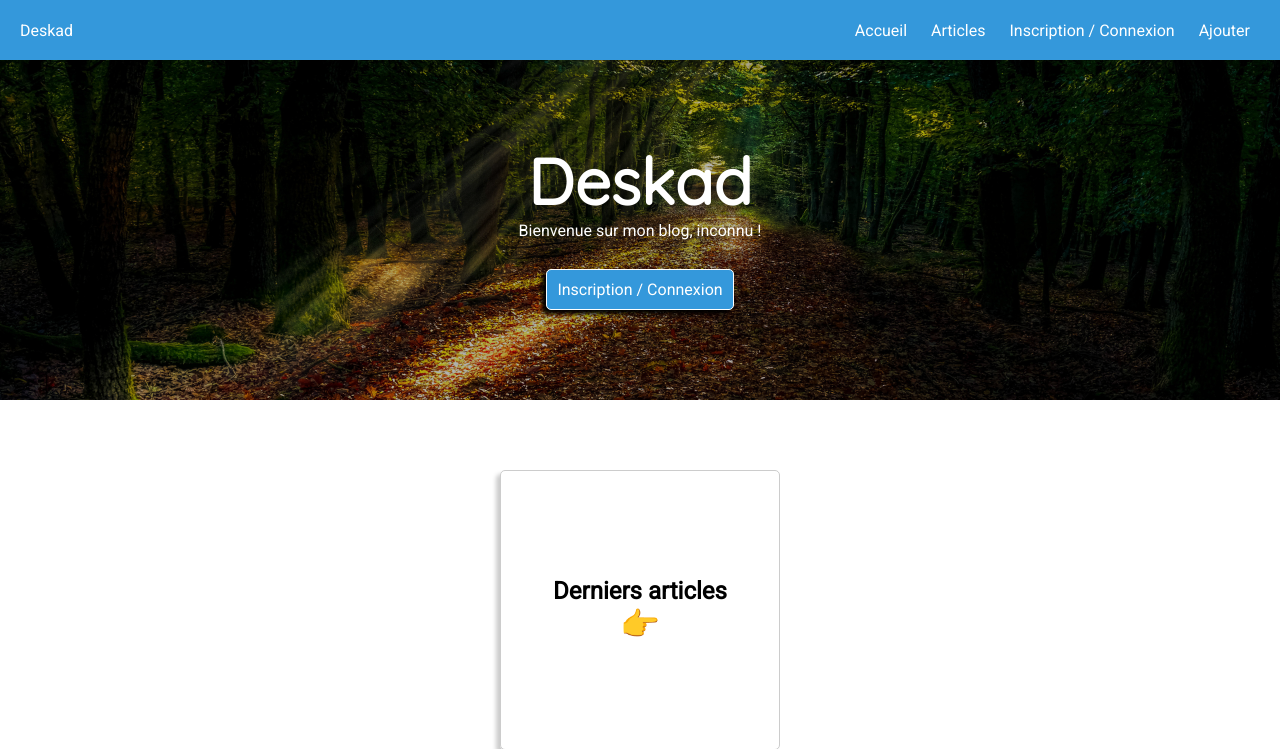
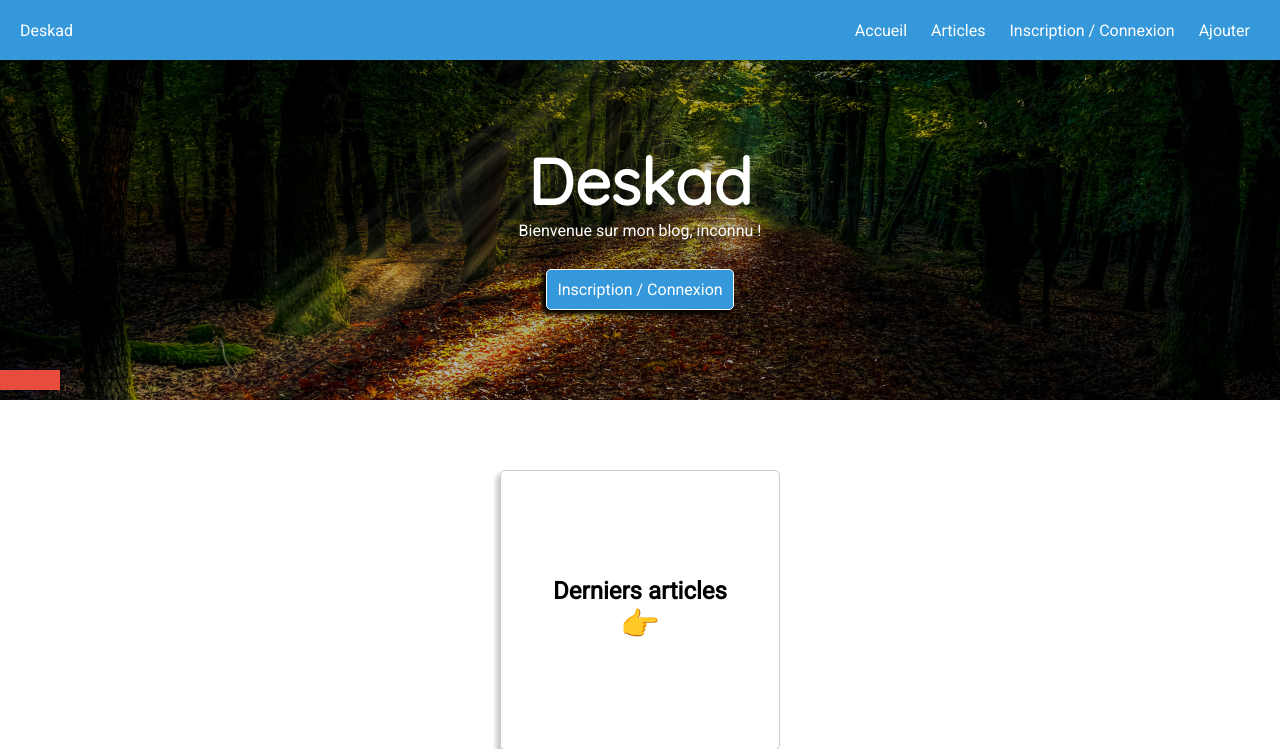
Before and after one commit to yannickbiheul/blog_v1, a PHP site: page / in a window 1280 px wide. Shown: the top 749 px of the page. Run offline with PHP 8.4, Linux system fonts and the light colour scheme; data that the repository does not hold is empty; some libraries are stand-ins or nearby versions.

Commit message:
Ajout fonction javascript barre rouge

```diff
--- a/css/main.css
+++ b/css/main.css
@@ -39,6 +39,8 @@ a {
 }
 
 #banniere {
+    position: relative;
+
     grid-column: 1 / span 6;
     grid-row: 1 / span 1;
 
@@ -52,6 +54,7 @@ a {
     background-position: center;
 
     padding-top: 60px;
+    overflow: hidden;
 }
 
 #banniere>h1 {
@@ -90,6 +93,17 @@ a {
     background-color: #fff;
     color: var(--blue);
     border: 1px solid var(--blue);
+}
+
+#testjs {
+    position: absolute;
+    bottom: 10px;
+    left: 0;
+
+    width: 60px;
+    height: 20px;
+
+    background-color: var(--red);
 }
 
 #articles {
--- a/index.php
+++ b/index.php
@@ -16,6 +16,7 @@ include 'header.php';
         <div class="boutons">
             <a href="#">Inscription / Connexion</a>
         </div>
+        <div id="testjs"></div>
     </section>
 
     <section id="articles">
--- /dev/null
+++ b/js/main.js
@@ -0,0 +1,21 @@
+let lastX;
+let bar = document.querySelector('#testjs');
+
+bar.addEventListener('mousedown', event => {
+    if (event.button == 0) {
+        lastX = event.clientX;
+        window.addEventListener('mousemove', moved);
+        event.preventDefault();
+    }
+});
+
+function moved(event) {
+    if (event.buttons == 0) {
+        window.removeEventListener('mousemove', moved);
+    } else {
+        let dist = event.clientX - lastX;
+        let newWidth = Math.max(10, bar.offsetWidth + dist);
+        bar.style.width = newWidth + "px";
+        lastX = event.clientX;
+    }
+}
```
